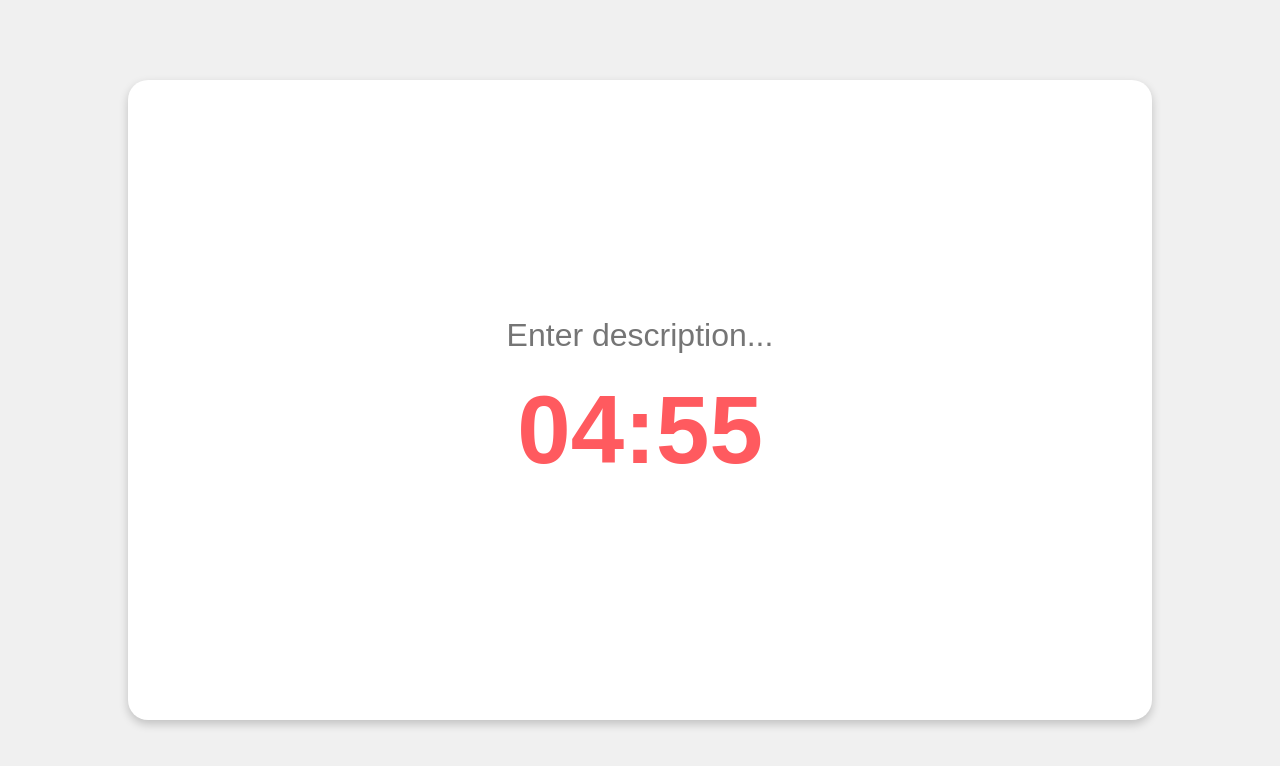
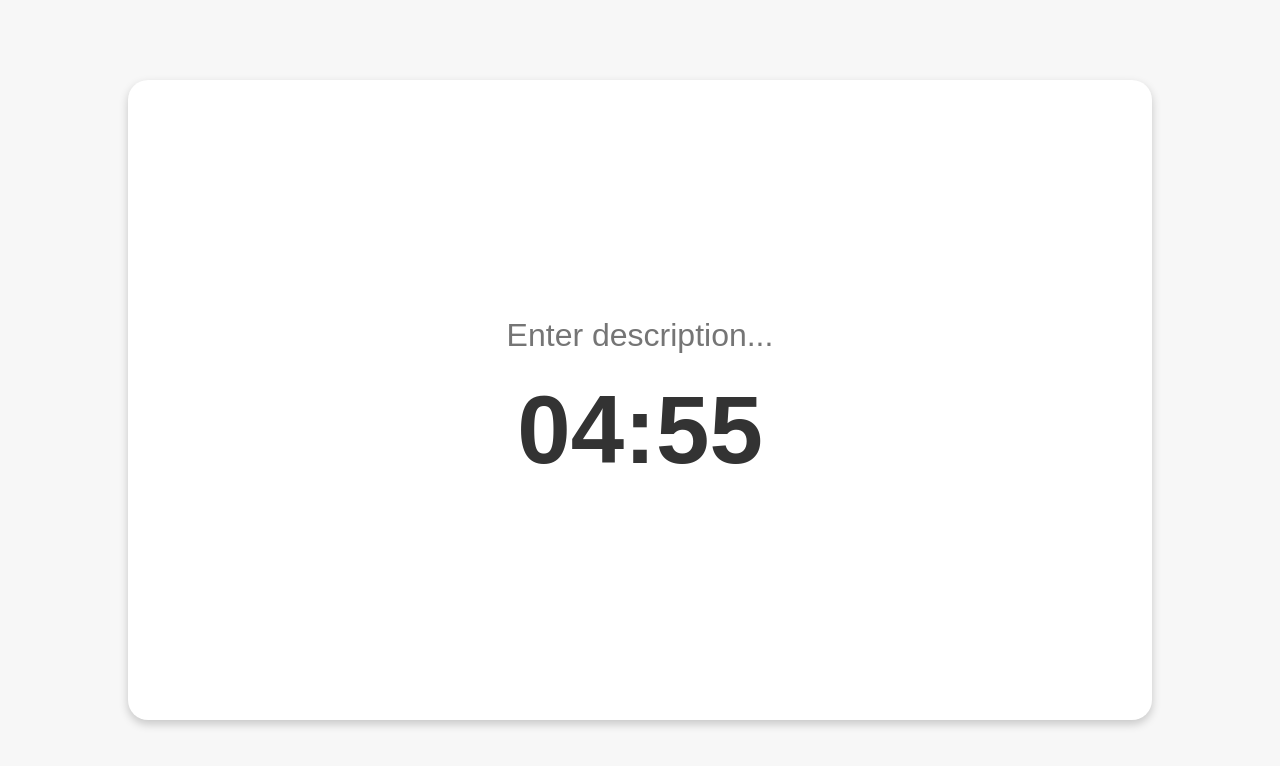
Before and after one commit to MateusMQ/FirstRepository, a website: page timerToNotion/index.html in a window 1280 px wide. Drawn offline with Linux system fonts and the light colour scheme.

Commit message:
estilização p/1

```diff
--- a/timerToNotion/styles.css
+++ b/timerToNotion/styles.css
@@ -4,7 +4,7 @@ body {
     align-items: center;
     min-height: 100vh;
     margin: 0;
-    background-color: #f0f0f0;
+    background-color: #f7f7f7;
     font-family: Arial, sans-serif;
   }
 
@@ -29,11 +29,11 @@ body {
     outline: none;
     margin-bottom: 20px;
     background-color: transparent; /* Remove o fundo do campo */
-    color: #333333; /* Cor do texto */
+    color: #606c76; /* Cor do texto */
   }
 
   h1 {
     font-size: 6em;
-    color: #ff5a5f;
+    color: #333333;
     margin: 0;
   }
```
